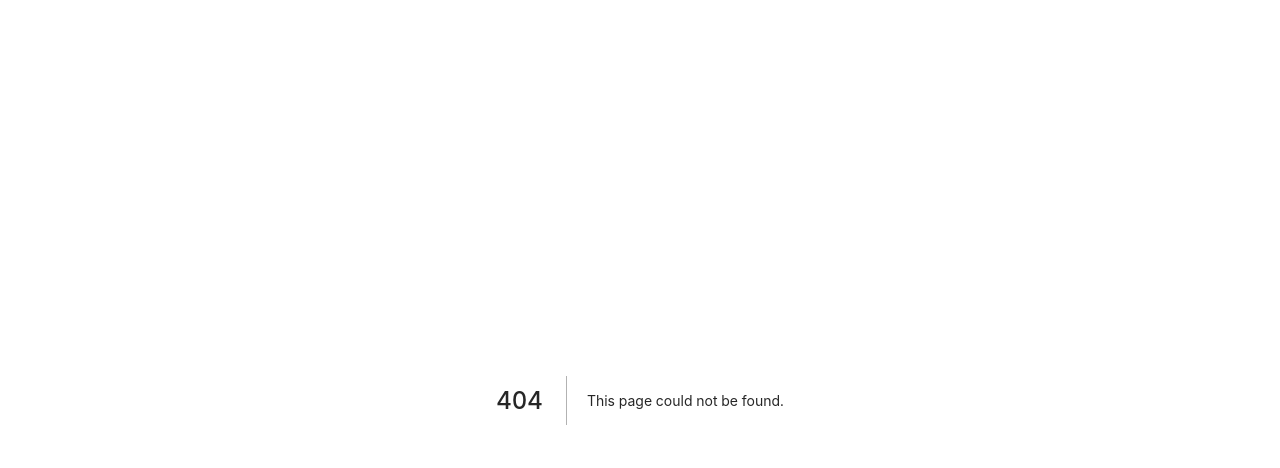
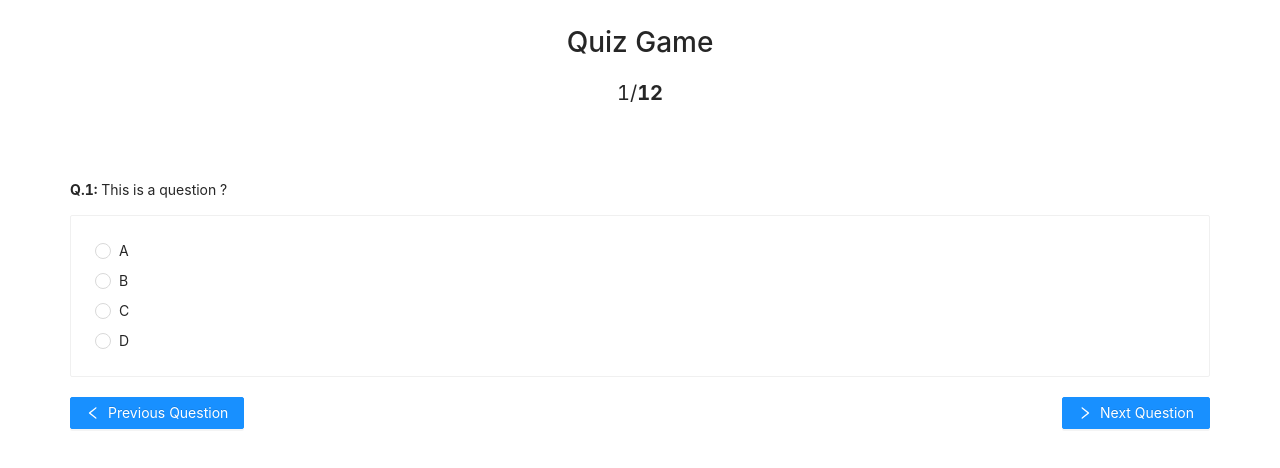
Before and after one commit to sanggoalist/quizz-game, a Next.js app: page /quiz in a window 1280 px wide. Before the commit this address had no page. Shown: the top 468 px of the page. Built offline with nearby package versions, Linux system fonts and the light colour scheme.

Commit message:
change to quiz

```diff
--- a/pages/api/questions/index.ts
+++ b/pages/api/questions/index.ts
@@ -1,7 +1,7 @@
 // Next.js API route support: https://nextjs.org/docs/api-routes/introduction
 import type { NextApiRequest, NextApiResponse } from 'next'
 import { QuestionResponse } from '../../../libs/type'
-import questions from "../../../dataset/quizz-question.json";
+import questions from "../../../dataset/quiz-question.json";
 export default function handler(
   req: NextApiRequest,
   res: NextApiResponse<QuestionResponse>
--- a/pages/quizz/index.tsx
+++ b/pages/quiz/index.tsx
@@ -3,7 +3,7 @@ import { NextPage } from "next";
 import { Button, Card, Radio, Result, Space } from "antd";
 import { CaretLeftOutlined, CheckOutlined, LeftOutlined, RightOutlined, SmileOutlined } from "@ant-design/icons";
 
-const QuizzPage: NextPage = () => {
+const QuizPage: NextPage = () => {
 
     const handleSelectAnwser = (event: any) => {
 
@@ -27,7 +27,7 @@ const QuizzPage: NextPage = () => {
     return <div className={style.layout}>
         <div className= {style.wrapper}>
             <div className={style.container}>
-                <h1>Quizz Game</h1>
+                <h1>Quiz Game</h1>
                 <p>1/<b>12</b></p>
                 <div className={style.content}>
                     <p><b>Q.1: </b>This is a question ?</p>
@@ -83,4 +83,4 @@ const QuizzPage: NextPage = () => {
     </div>
 }
 
-export default QuizzPage;
+export default QuizPage;
```
Also changed, not shown: dataset/quiz-question.json (renamed from dataset/quizz-question.json), pages/quiz/index.module.scss (renamed from pages/quizz/index.module.scss).
